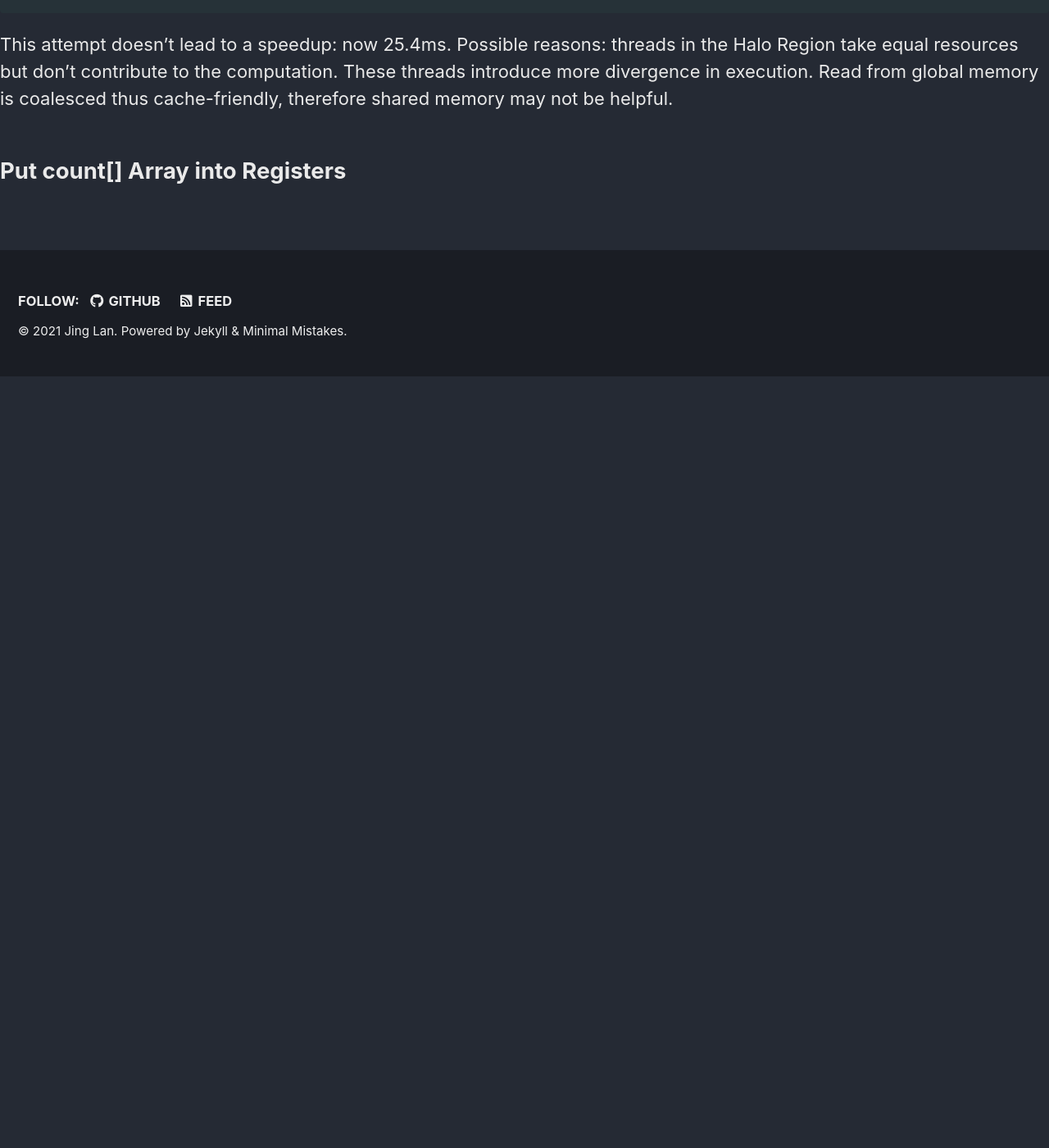
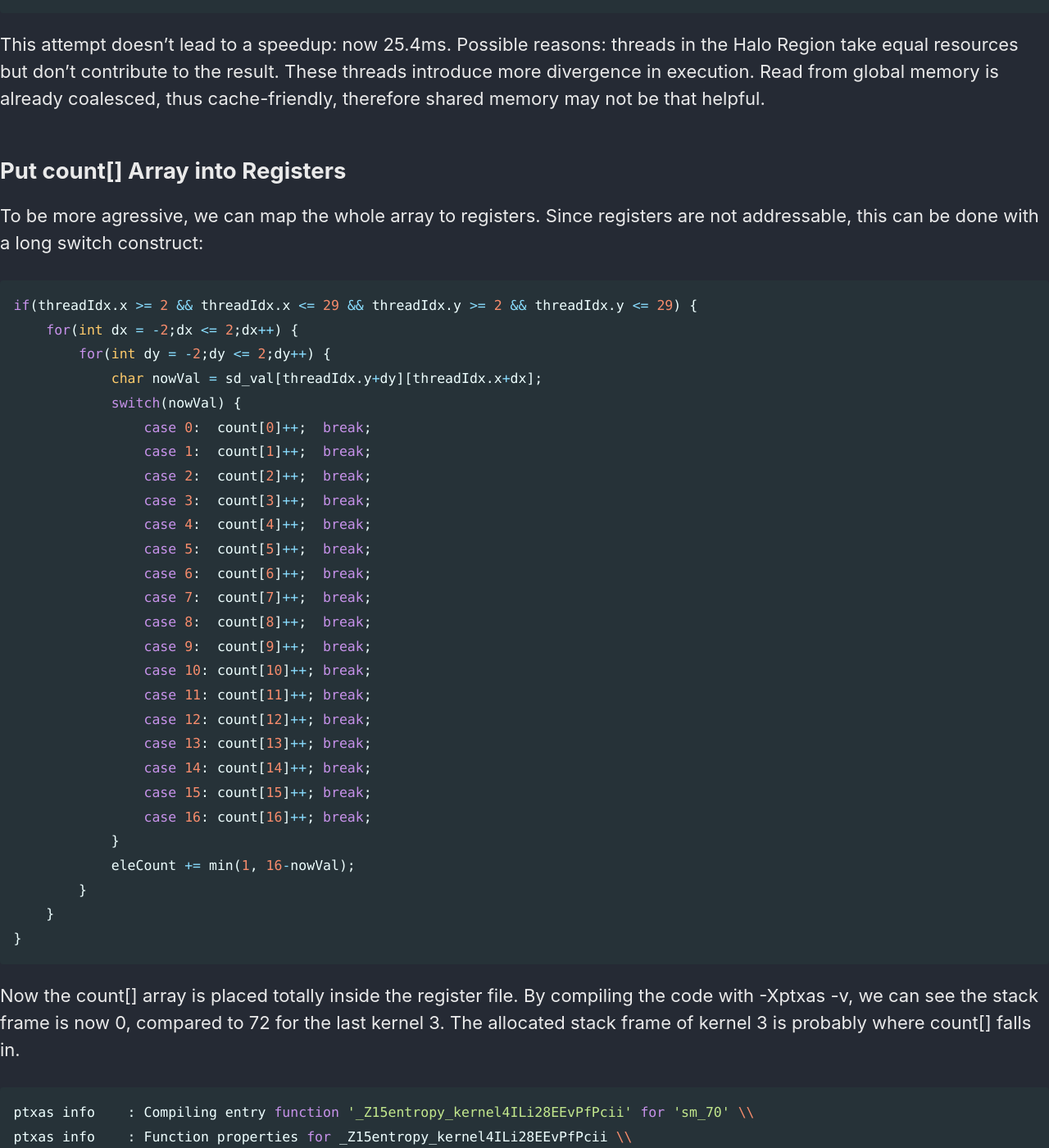
Before and after one commit to Lan-Jing/Lan-Jing.github.io, a Jekyll site: the page built from _posts/2021-6-11-entropy.md, in a window 1280 px wide and 1400 px high, scrolled down 4344 px. Shown: the whole window at 82% size. Built offline with Jekyll 4.4.1, drawn with Linux system fonts in a browser that asks for light colours; cached includes are drawn as plain includes; our own code applies the rules of GitHub Pages for plain Markdown files; before the commit the page ends 4803 px from its top, so only the background shows below that; some of the changed text lies outside the part shown.

Commit message:
more for the entropy post.

````diff
--- a/_posts/2021-6-11-entropy.md
+++ b/_posts/2021-6-11-entropy.md
@@ -8,7 +8,7 @@ Homework for DCS316 Multi-core Programming.
 
 ## Problem Description
 
-Compute the entropy for each point of a 2D matrix, using a 5x5 window. Matrix elements are integer within the range [0, 16). The image below shows the computation with 3x3 windows.
+Compute the entropy for each point of a 2D matrix using a 5x5 window. Matrix elements are integer within the range [0, 16). The image below shows the computation with 3x3 windows.
 
 ![entropy]({{ site.url }}{{ site.baseurl }}/assets/images/entropy.png){: .align-center}
 
@@ -54,7 +54,7 @@ void entropy_kernel1(float* d_entropy, char* d_val,
 }
 ```
 
-Tests are performed 10 times to get the best result. It takes 171ms to complete for an 8192x8192 matrix.
+Tests repeats 10 times to get the best result. It takes 171ms to complete for a random matrix with 8192x8192 size.
 
 ## Store log2(x) In A Lookup Table
 
@@ -88,22 +88,22 @@ for(int k = 0;k <= 15;k++) {
 }
 ```
 
-The result is great: we have doubled performance, only 97ms is needed.
+The result is great: we have doubled performance, only 97ms is needed for this kernel.
 
 ## Lower Precision
 
-Since integers appear no more than 25 times in a window, there is no need to use int array for count[]. It is sufficient to use char(int8) as data type:
+Since integers appear no more than 25 times in a window, there is no need to use int array for count[]. It is sufficient to use char(int8) as the data type:
 
 ```cpp
     char count[16], eleCount = 0;
     memset(count, 0, sizeof(char)*16);
 ```
 
-This works because the GPU can output 4x arithmetic operations for int8 data than int. Even better, a smaller data type takes less space in the cache, thus improving the hit rate. This leads to an about 10x speedup, computation time is now 19ms compared to 184ms from the above kernel.
+It works because the GPU can output 4x arithmetic operations for int8 data than int. Even better, smaller data takes less space in the cache, thus improving the hit rate. This modification leads to an about 10x speedup, as computation time is now only 19ms compared to 184ms from the above kernel.
 
 ## Put the Input Matrix into Shared Memory
 
-This is trivial as most elements are read 25 times in a coalesced pattern. Note that each block now has a Halo Region which threads in it only read in matrix elements but don't perform any computation.
+This attempt is trivial as most elements are read 25 times in a coalesced pattern. Note that each block now has a Halo Region which threads in it only read in matrix elements but don't perform any computation.
 
 ```cpp
 __shared__ int sd_val[32][32];
@@ -130,6 +130,55 @@ if(threadIdx.x >= 2 && threadIdx.x <= 29 && threadIdx.y >= 2 &threadIdx.y <= 29)
 }
 ```
 
-This attempt doesn't lead to a speedup: now 25.4ms. Possible reasons: threads in the Halo Region take equal resources but don't contribute to the computation. These threads introduce more divergence in execution. Read from global memory is coalesced thus cache-friendly, therefore shared memory may not be helpful.
+This attempt doesn't lead to a speedup: now 25.4ms. Possible reasons: threads in the Halo Region take equal resources but don't contribute to the result. These threads introduce more divergence in execution. Read from global memory is already coalesced, thus cache-friendly, therefore shared memory may not be that helpful.
 
 ## Put count[] Array into Registers
+
+To be more agressive, we can map the whole array to registers. Since registers are not addressable, this can be done with a long switch construct:
+
+```cpp
+if(threadIdx.x >= 2 && threadIdx.x <= 29 && threadIdx.y >= 2 && threadIdx.y <= 29) {
+    for(int dx = -2;dx <= 2;dx++) {
+        for(int dy = -2;dy <= 2;dy++) {
+            char nowVal = sd_val[threadIdx.y+dy][threadIdx.x+dx];
+            switch(nowVal) {
+                case 0:  count[0]++;  break;
+                case 1:  count[1]++;  break;
+                case 2:  count[2]++;  break;
+                case 3:  count[3]++;  break;
+                case 4:  count[4]++;  break;
+                case 5:  count[5]++;  break;
+                case 6:  count[6]++;  break;
+                case 7:  count[7]++;  break;
+                case 8:  count[8]++;  break;
+                case 9:  count[9]++;  break;
+                case 10: count[10]++; break;
+                case 11: count[11]++; break;
+                case 12: count[12]++; break;
+                case 13: count[13]++; break;
+                case 14: count[14]++; break;
+                case 15: count[15]++; break;
+                case 16: count[16]++; break;
+            }
+            eleCount += min(1, 16-nowVal);
+        }
+    }
+}
+```
+
+Now the count[] array is placed totally inside the register file. By compiling the code with -Xptxas -v, we can see the stack frame is now 0, compared to 72 for the last kernel 3. The allocated stack frame of kernel 3 is probably where count[] falls in.
+
+```bash
+ptxas info    : Compiling entry function '_Z15entropy_kernel4ILi28EEvPfPcii' for 'sm_70' \\
+ptxas info    : Function properties for _Z15entropy_kernel4ILi28EEvPfPcii \\
+0 bytes stack frame, 0 bytes spill stores, 0 bytes spill loads \\
+ptxas info    : Used 33 registers, 4096 bytes smem, 376 bytes cmem[0] \\
+ptxas info    : Compiling entry function '_Z15entropy_kernel3ILi28EEvPfPcii' for 'sm_70' \\
+ptxas info    : Function properties for _Z15entropy_kernel3ILi28EEvPfPcii \\
+72 bytes stack frame, 0 bytes spill stores, 0 bytes spill loads \\
+ptxas info    : Used 32 registers, 4096 bytes smem, 376 bytes cmem[0] \\
+```
+
+It is only a tradeoff. We are doing a balance between fast memory read and a highly diverse execution path. This kernel needs 31.6ms to finish, a 20% performance loss. However, this strategy could be helpful if the range is smaller, or we have to use larger data types(int/float). With a simple test, we can observe that since count[] now resides in the register file, no performance is lost from making count[] an int array. But in kernel 3, 90% will be gone if we use int.
+
+## Put count[] Array into Shared Memory
````
Also changed, not shown: _pages/about.md (+2 -2 lines).
